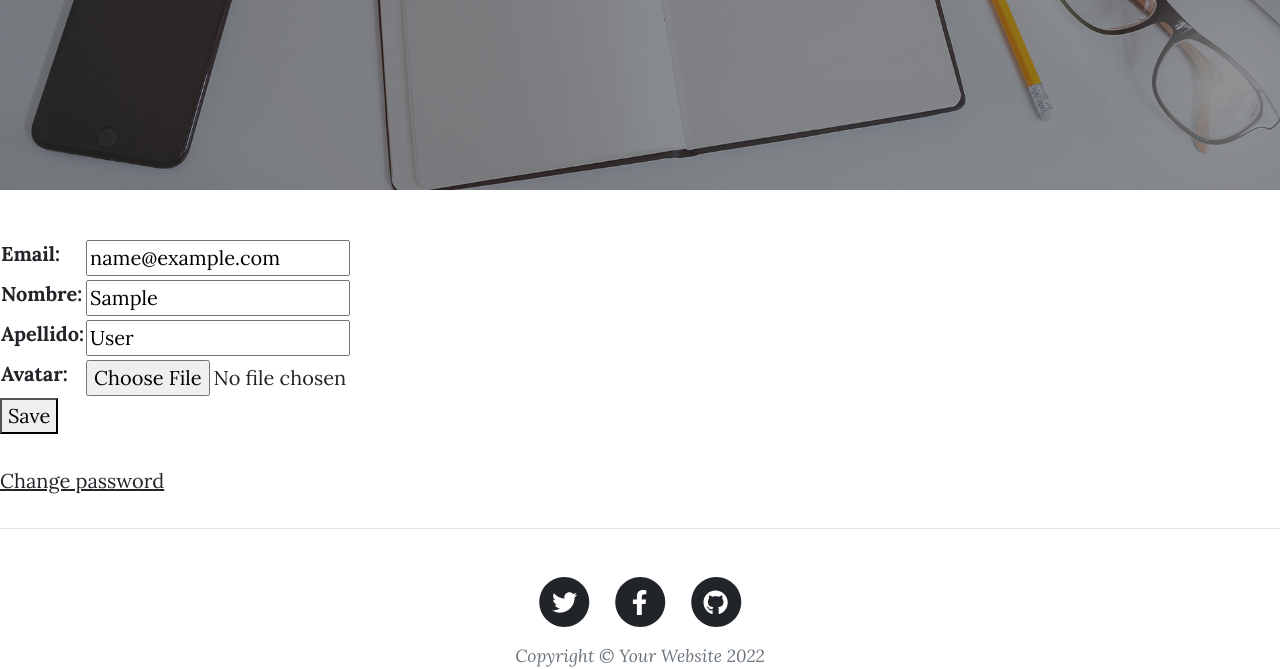
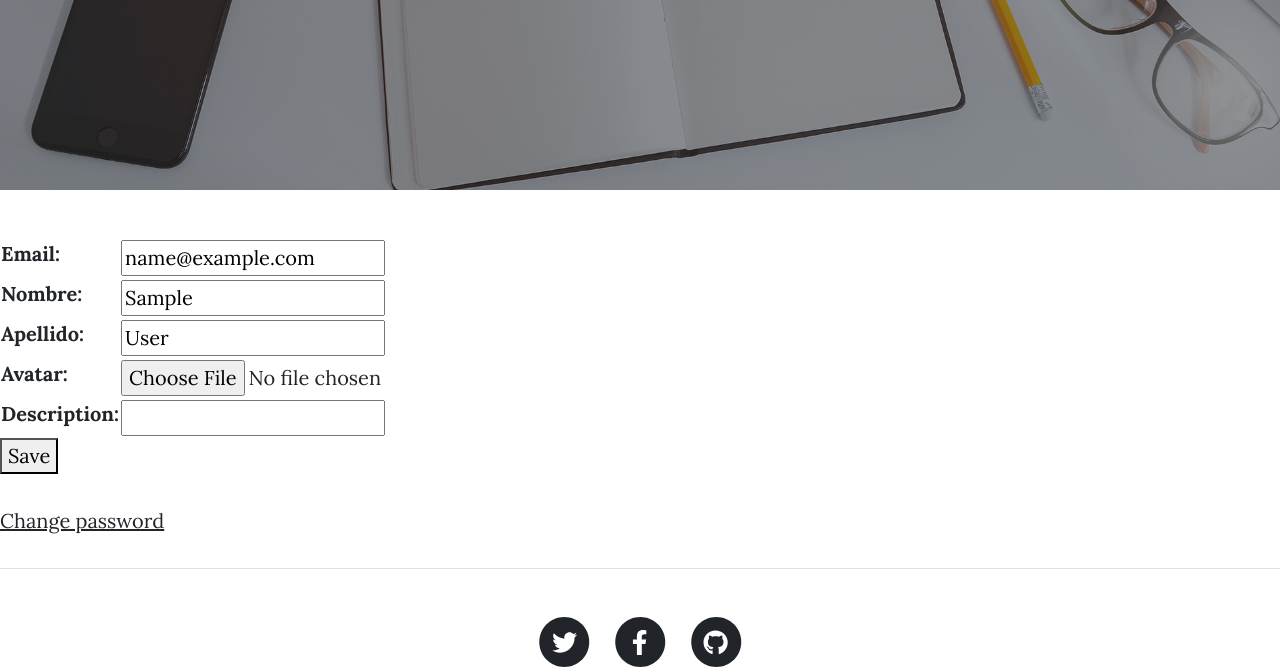
Before and after one commit to MarianoSanJuan/Blog-Cardozo-Ortiz-SanJuan, a Django app: page /accounts/perfil/editar/ in a window 1280 px wide. Shown: the part 438-1107 px from the top of the page. Run offline with Django 4.2, Linux system fonts and the light colour scheme; the visitor is signed in with stand-in values (Sample User, id 1); data comes from the database, SQL or seed files in the repository; parts of the project's set-up code (start-up, migrations or seed data) failed here and were passed over; some libraries are stand-ins or nearby versions.

Commit message:
Agregado de campo description en el perfil

```diff
--- a/appaccounts/forms.py
+++ b/appaccounts/forms.py
@@ -26,3 +26,4 @@ class MyUserEditForm(forms.Form):
     # password1 = forms.CharField(label='Password', widget=forms.PasswordInput, required=False)
     # password2 = forms.CharField(label='Repetir Password', widget=forms.PasswordInput, required=False)
     avatar = forms.ImageField(required=False)
+    description = forms.CharField(max_length=50, required=False)
--- a/appaccounts/models.py
+++ b/appaccounts/models.py
@@ -8,4 +8,4 @@ class MasDatosUsuario(models.Model):
     user = models.OneToOneField(User, on_delete=models.CASCADE)
     avatar = models.ImageField(upload_to='avatares', null=True, blank=True)
     # Agregado de campo adicional al user
-    # description = models.CharField(max_length=50)
+    description = models.CharField(max_length=50)
--- a/appaccounts/views.py
+++ b/appaccounts/views.py
@@ -68,7 +68,9 @@ def editar_perfil(request):
 
             user.email = data.get('email') if data.get('email') else user.email
             mas_datos_usuario.avatar = data.get('avatar') if data.get('avatar') else mas_datos_usuario.avatar
-
+            # Test
+            mas_datos_usuario.description = data.get('description') if data.get('description') else mas_datos_usuario.description
+            # fin test
 
             mas_datos_usuario.save()
             user.save()
--- a/templates/accounts/perfil.html
+++ b/templates/accounts/perfil.html
@@ -22,6 +22,11 @@
             <img src={{request.user.masdatosusuario.avatar.url}} alt="" height="200px">
             {% endif %}
         </li>
+
+            {% if request.user.masdatosusuario.description %}
+                <li>Description: {{request.user.masdatosusuario.description}}</li>
+            {% endif %}
+
     </ul>
 </p>
 <p>
```
Also changed, not shown: appaccounts/migrations/0002_masdatosusuario_description.py (added).
